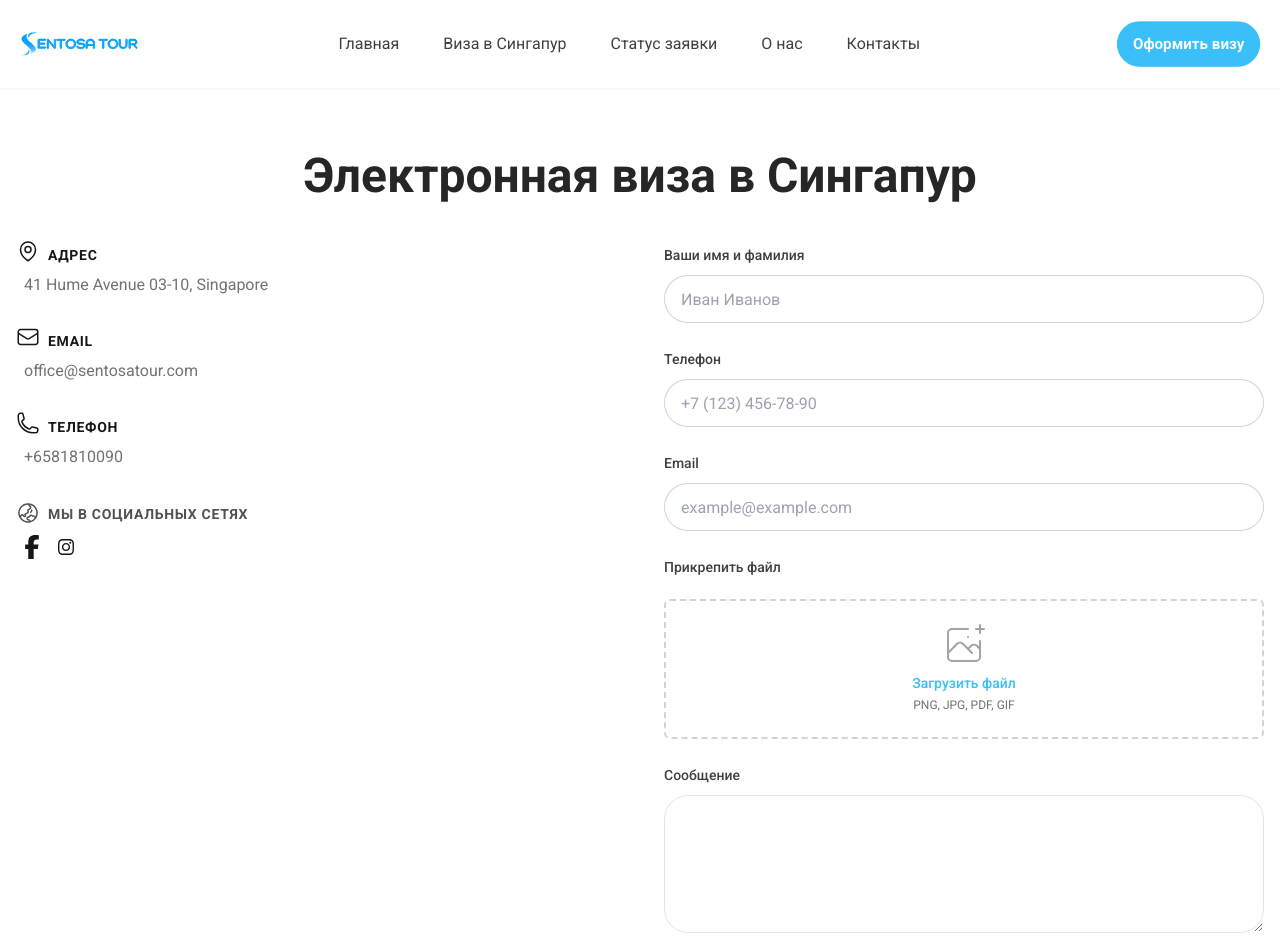
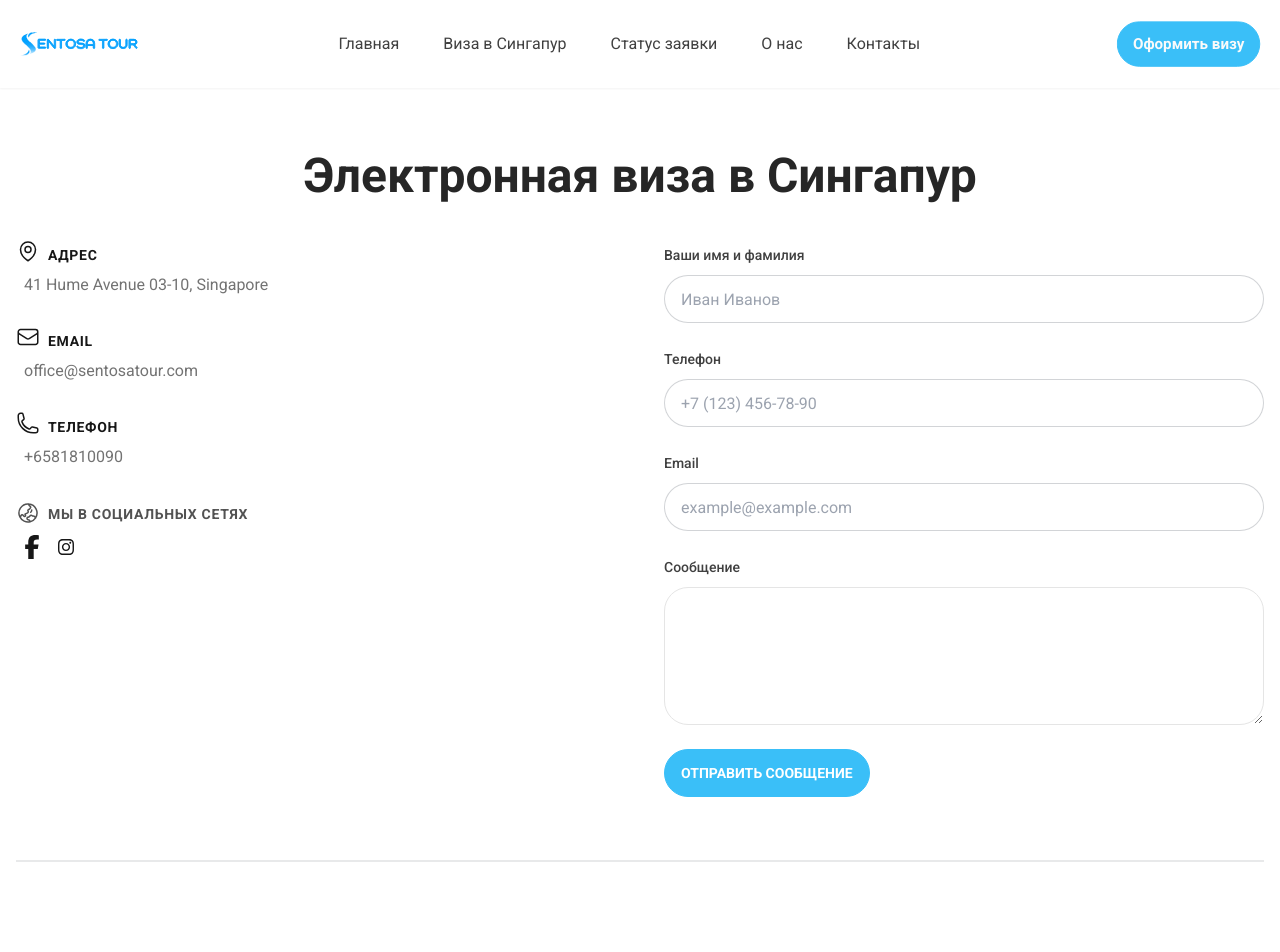
Before and after one commit to qipchaq/sentosa-tour, a Next.js app: page /contacts in a window 1280 px wide. Shown: the top 952 px of the page. Built offline with nearby package versions, Linux system fonts and the light colour scheme.

Commit message:
add emailjs

```diff
--- a/package.json
+++ b/package.json
@@ -9,6 +9,7 @@
     "lint": "next lint"
   },
   "dependencies": {
+    "@emailjs/browser": "^3.11.0",
     "@fortawesome/fontawesome-svg-core": "^6.4.0",
     "@fortawesome/free-brands-svg-icons": "^6.4.0",
     "@fortawesome/free-solid-svg-icons": "^6.4.0",
--- a/src/app/contacts/page.tsx
+++ b/src/app/contacts/page.tsx
@@ -1,8 +1,7 @@
 'use client';
 
-import React from 'react';
+import React, { useRef } from 'react';
 import Section from '../components/shared/Section';
-import Button from '../components/shared/Button';
 import { FontAwesomeIcon } from '@fortawesome/react-fontawesome';
 import { faFacebookF, faInstagram } from '@fortawesome/free-brands-svg-icons';
 import {
@@ -12,7 +11,7 @@ import {
   PhoneIcon,
   SocialIcon,
 } from '../components/shared/Icons';
-import { sendMail } from '../../../service/api/sendMail';
+import emailjs from '@emailjs/browser';
 
 const INIT_VALUES = {
   name: '',
@@ -23,8 +22,8 @@ const INIT_VALUES = {
 };
 
 const Contacts = () => {
+  const form = useRef<any>();
   const [userData, setUserData] = React.useState(INIT_VALUES);
-  // console.log(userData);
 
   const handleChange = (
     e: React.ChangeEvent<
@@ -53,8 +52,23 @@ const Contacts = () => {
 
   const handleSubmit = async (e: React.FormEvent<HTMLFormElement>) => {
     e.preventDefault();
-    const req = await sendMail(userData);
-    console.log(userData);
+    const formElement = e.target as HTMLFormElement;
+    await emailjs
+      .sendForm(
+        process.env.NEXT_PUBLIC_SERVICE_ID!,
+        process.env.NEXT_PUBLIC_TEMPLATE_ID!,
+        form.current,
+        process.env.NEXT_PUBLIC_PUBLIC_KEY
+      )
+      .then(
+        (result) => {
+          alert('email sent successfully');
+          formElement.reset();
+        },
+        (error) => {
+          alert('error sending email');
+        }
+      );
   };
   return (
     <Section>
@@ -130,7 +144,11 @@ const Contacts = () => {
             </div>
           </div>
           <div>
-            <form className="grid grid-cols-1 gap-6" onSubmit={handleSubmit}>
+            <form
+              className="grid grid-cols-1 gap-6"
+              ref={form}
+              onSubmit={handleSubmit}
+            >
               <label className="block relative">
                 <label
                   className="nc-Label text-sm font-medium text-neutral-700"
@@ -184,52 +202,6 @@ const Contacts = () => {
                   className="nc-Label text-sm font-medium text-neutral-700"
                   data-nc-id="Label"
                 >
-                  Прикрепить файл
-                </label>
-                <div className="mt-5 ">
-                  <div className="mt-1 flex justify-center px-6 pt-5 pb-6 border-2 border-neutral-300 border-dashed rounded-md">
-                    <div className="space-y-1 text-center">
-                      <FileIcon />
-                      <div className="flex flex-col gap-1 justify-center text-sm text-neutral-6000">
-                        <label
-                          htmlFor="file-upload"
-                          className="relative cursor-pointer rounded-md font-medium text-primary-6000 hover:text-primary-500 focus-within:outline-none focus-within:ring-2 focus-within:ring-offset-2 focus-within:ring-primary-500"
-                        >
-                          <span className="text-info cursor-pointer rounded-md font-medium hover:text-primary-500 focus-within:outline-none focus-within:ring-2 focus-within:ring-offset-2 focus-within:ring-primary-500">
-                            {userData.files.length
-                              ? `Вы загрузили ${userData.files.length} файлов`
-                              : 'Загрузить файл'}
-                          </span>
-                          <input
-                            id="files"
-                            className="sr-only block"
-                            type="file"
-                            accept=".png,.jpg,.pdf,.gif"
-                            multiple
-                            onChange={(e) => handleChange(e)}
-                          />
-                        </label>
-                      </div>
-                      {userData.files.length > 0 && (
-                        <span
-                          className="block cursor-pointer rounded-md font-medium text-info hover:text-primary focus-within:outline-none focus-within:ring-2 focus-within:ring-offset-2 focus-within:ring-primary-500"
-                          onClick={handleFileClear}
-                        >
-                          Очистить
-                        </span>
-                      )}
-                      <p className="text-xs text-neutral-500">
-                        PNG, JPG, PDF, GIF
-                      </p>
-                    </div>
-                  </div>
-                </div>
-              </label>
-              <label className="block relative">
-                <label
-                  className="nc-Label text-sm font-medium text-neutral-700"
-                  data-nc-id="Label"
-                >
                   Сообщение
                 </label>
                 <textarea
```
Also changed, not shown: 1 other file (tests, documents, lock files or other folders).
